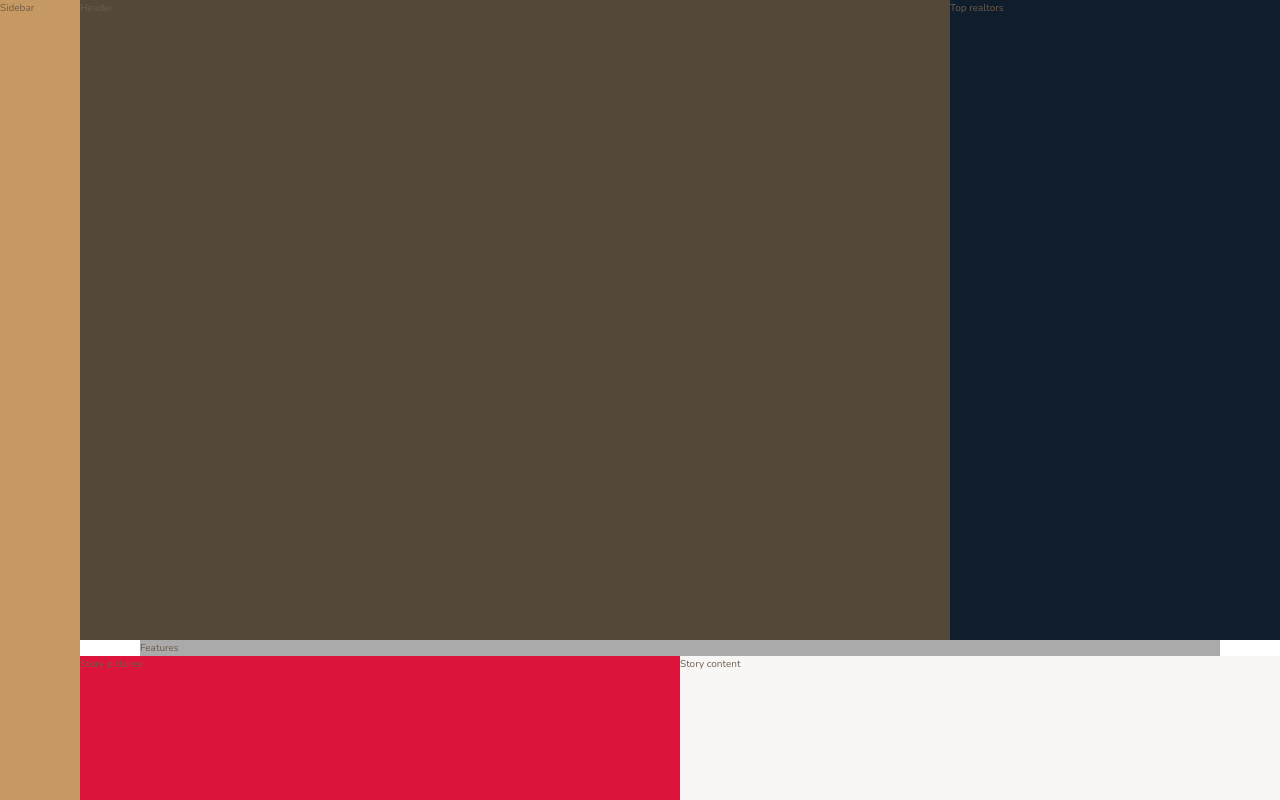
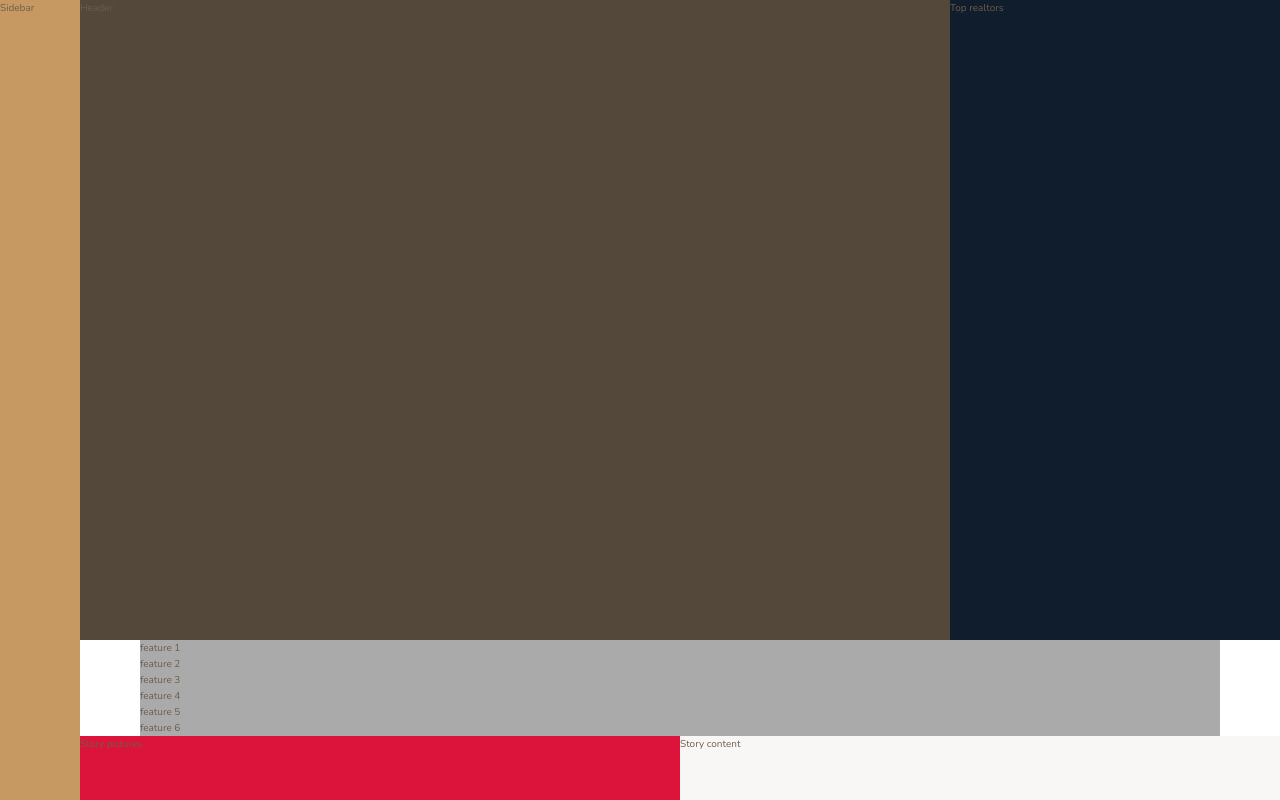
Before and after one commit to AnshumanMahato/Nexter-cssTutorialProject3, a website: page index.html in a window 1280 px wide. Shown: the top 800 px of the page. Drawn offline with nearby package versions, Linux system fonts and the light colour scheme.

Commit message:
features section

```diff
--- a/index.html
+++ b/index.html
@@ -25,7 +25,12 @@
         </div>
 
         <section class="features">
-            Features
+            <div class="feature">feature 1</div>
+            <div class="feature">feature 2</div>
+            <div class="feature">feature 3</div>
+            <div class="feature">feature 4</div>
+            <div class="feature">feature 5</div>
+            <div class="feature">feature 6</div>
         </section>
 
         <div class="story__pictures">
--- a/scss/_features.scss
+++ b/scss/_features.scss
@@ -1,4 +1,6 @@
 .features {
     background-color: $color-grey-light-2;
     grid-column: center-start / center-end;
+
+    display: grid;
 }
```
